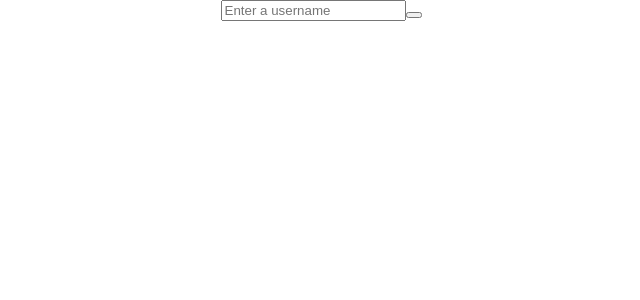
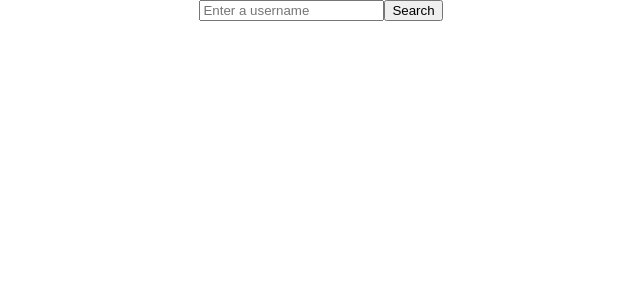
Before and after one commit to ashToronto/git-finder, a React (Create React App) app: page / in a window 1280 px wide. Shown: the top 300 px of the page, without its empty margins (319-959 px from the left). Built offline with nearby package versions, Linux system fonts and the light colour scheme.

Commit message:
form submitting value

```diff
--- a/src/App.js
+++ b/src/App.js
@@ -10,8 +10,9 @@ class App extends Component {
     }
   }
 
-  getUser = () => {
-    const name = this.ref.name.value
+  getUser = (e) => {
+    e.preventDefault();
+    const name = e.target.elements.name.value
     console.log(name)
   }
 
@@ -19,8 +20,10 @@ class App extends Component {
     const { user } = this.state.user;
     return (
       <div className="App">
-        <input type='text' placeholder='Enter a username' ref='name' />
-        <button onClick={ this.getUser }></button>
+        <form onSubmit={ this.getUser }>
+          <input type='text' placeholder='Enter a username' name='name' />
+          <button>Search</button>
+        </form>
       </div>
     );
   }
```
